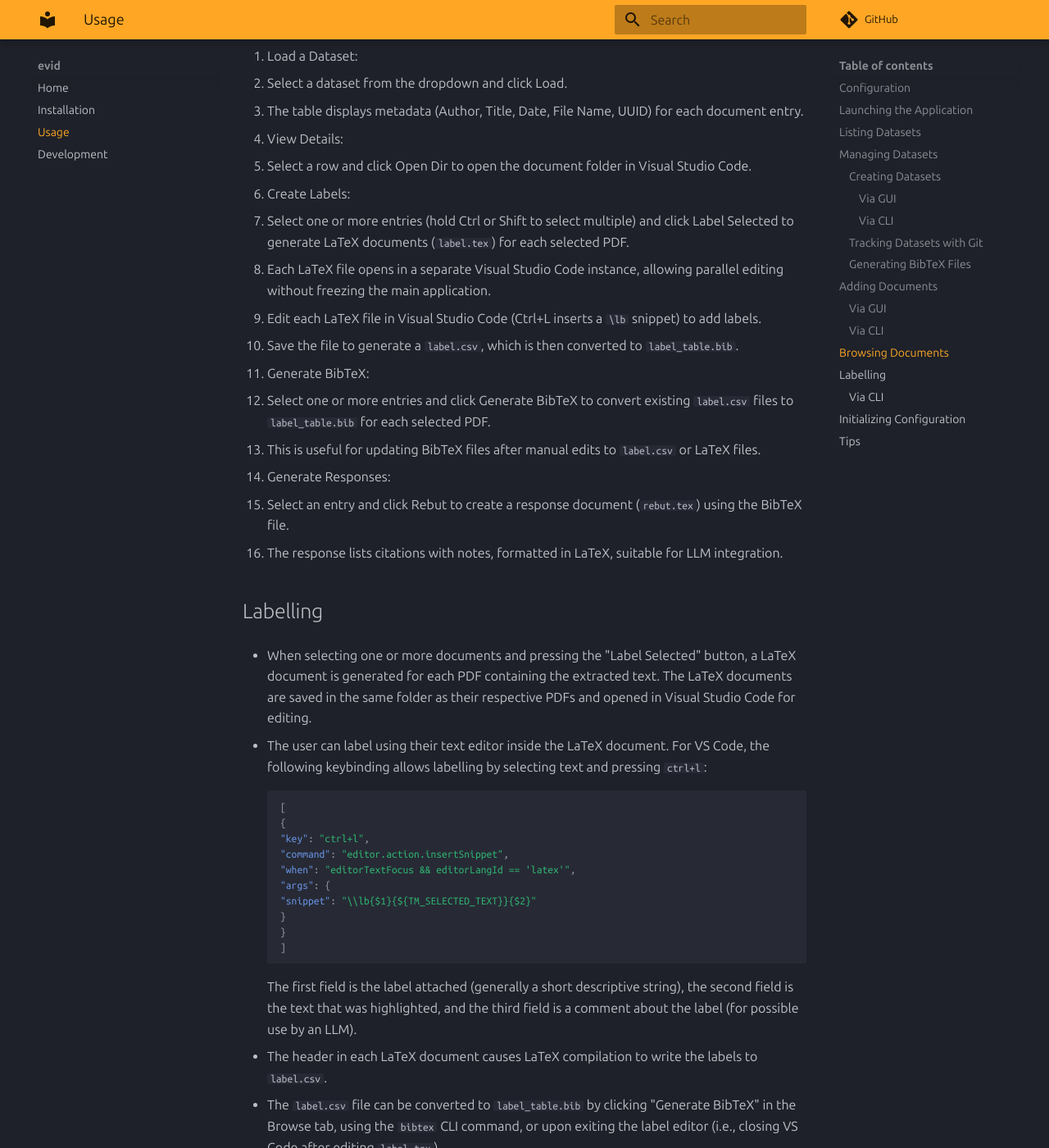
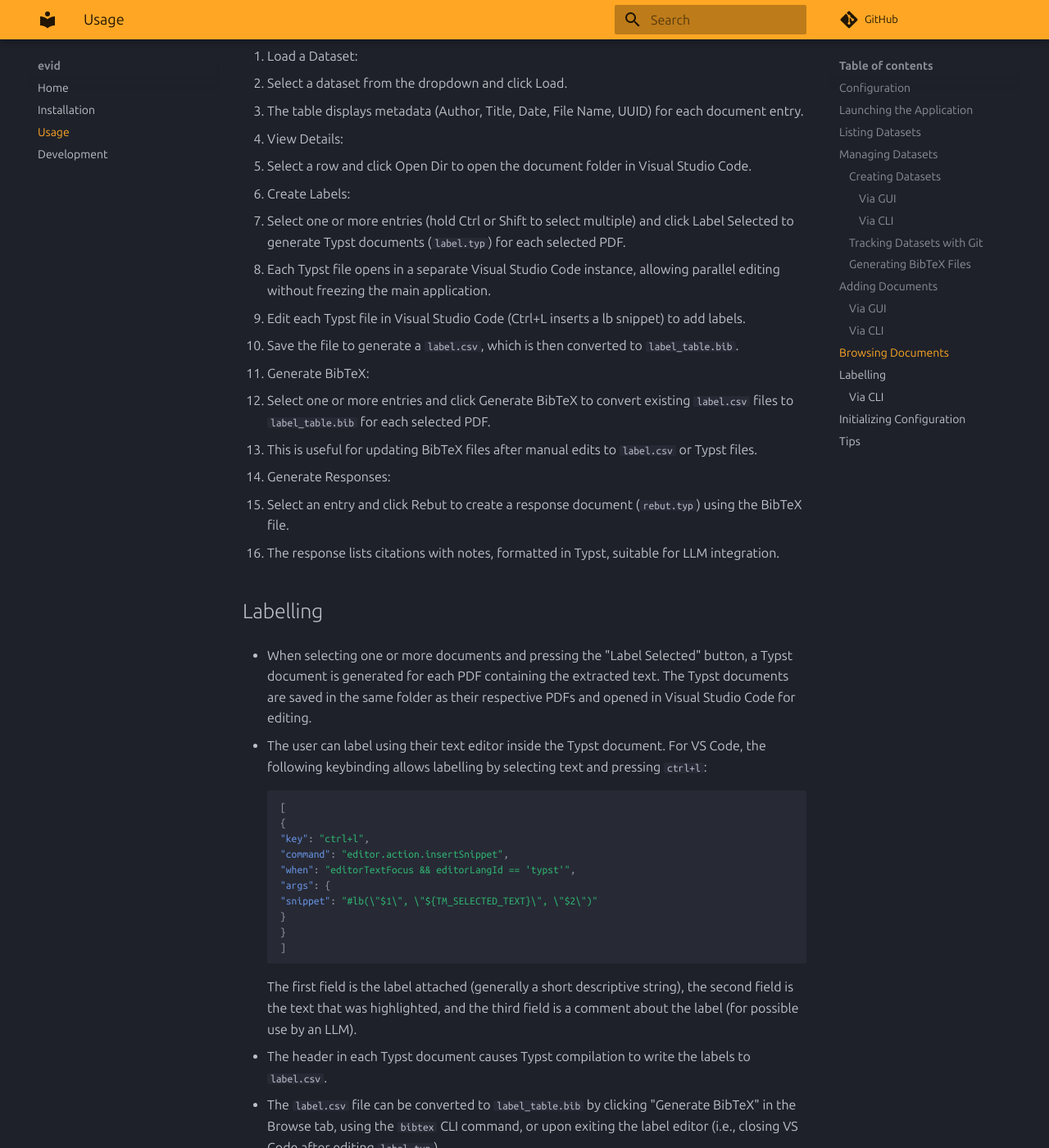
Before and after one commit to evidlabel/evid, an MkDocs documentation site: the page built from docs/usage.md, in a window 1280 px wide and 1400 px high, scrolled down 3319 px. Shown: the whole window at 82% size. Built offline with MkDocs 1.6.1 and Material for MkDocs 9.7.7, drawn with Linux system fonts in a browser that asks for light colours; comment, search, counter and statistics services are not loaded; some of the changed text lies outside the part shown.

Commit message:
Updated to replace LaTeX references with Typst in usage.md

````diff
--- a/docs/usage.md
+++ b/docs/usage.md
@@ -64,7 +64,7 @@ To enable Git version control for a dataset, use:
 evid set track [<dataset_name>] [-d|--directory <custom_dir>]
 ```
 
-If no dataset name is provided, the CLI will prompt you to select an existing dataset. This command initializes a Git repository in the dataset's top-level directory with a `.gitignore` file that tracks only `label.csv`, `label_table.bib`, `*.tex`, `info.yml`, and `*.pdf` files, ignoring others (e.g., LaTeX byproducts like `label.pdf`). If the dataset is already a Git repository, the command will fail with an error message.
+If no dataset name is provided, the CLI will prompt you to select an existing dataset. This command initializes a Git repository in the dataset's top-level directory with a `.gitignore` file that tracks only `label.csv`, `label_table.bib`, `*.typ`, `info.yml`, and `*.pdf` files, ignoring others (e.g., Typst byproducts like `label.pdf`). If the dataset is already a Git repository, the command will fail with an error message.
 
 ### Generating BibTeX Files
 
@@ -135,41 +135,41 @@ Use the Browse tab in the GUI to view and manage existing documents.
 - Select a row and click Open Dir to open the document folder in Visual Studio Code.
 
 3. Create Labels:
-- Select one or more entries (hold Ctrl or Shift to select multiple) and click Label Selected to generate LaTeX documents (`label.tex`) for each selected PDF.
-- Each LaTeX file opens in a separate Visual Studio Code instance, allowing parallel editing without freezing the main application.
-- Edit each LaTeX file in Visual Studio Code (Ctrl+L inserts a `\lb` snippet) to add labels.
+- Select one or more entries (hold Ctrl or Shift to select multiple) and click Label Selected to generate Typst documents (`label.typ`) for each selected PDF.
+- Each Typst file opens in a separate Visual Studio Code instance, allowing parallel editing without freezing the main application.
+- Edit each Typst file in Visual Studio Code (Ctrl+L inserts a lb snippet) to add labels.
 - Save the file to generate a `label.csv`, which is then converted to `label_table.bib`.
 
 4. Generate BibTeX:
 - Select one or more entries and click Generate BibTeX to convert existing `label.csv` files to `label_table.bib` for each selected PDF.
-- This is useful for updating BibTeX files after manual edits to `label.csv` or LaTeX files.
+- This is useful for updating BibTeX files after manual edits to `label.csv` or Typst files.
 
 5. Generate Responses:
-- Select an entry and click Rebut to create a response document (`rebut.tex`) using the BibTeX file.
-- The response lists citations with notes, formatted in LaTeX, suitable for LLM integration.
+- Select an entry and click Rebut to create a response document (`rebut.typ`) using the BibTeX file.
+- The response lists citations with notes, formatted in Typst, suitable for LLM integration.
 
 ## Labelling
 
-- When selecting one or more documents and pressing the "Label Selected" button, a LaTeX document is generated for each PDF containing the extracted text.
-The LaTeX documents are saved in the same folder as their respective PDFs and opened in Visual Studio Code for editing.
+- When selecting one or more documents and pressing the "Label Selected" button, a Typst document is generated for each PDF containing the extracted text.
+The Typst documents are saved in the same folder as their respective PDFs and opened in Visual Studio Code for editing.
 
-- The user can label using their text editor inside the LaTeX document. For VS Code, the following keybinding allows labelling by selecting text and pressing `ctrl+l`:
+- The user can label using their text editor inside the Typst document. For VS Code, the following keybinding allows labelling by selecting text and pressing `ctrl+l`:
 ```json
 [
 {
 "key": "ctrl+l",
 "command": "editor.action.insertSnippet",
-"when": "editorTextFocus && editorLangId == 'latex'",
+"when": "editorTextFocus && editorLangId == 'typst'",
 "args": {
-"snippet": "\\lb{$1}{${TM_SELECTED_TEXT}}{$2}"
+"snippet": "#lb(\"$1\", \"${TM_SELECTED_TEXT}\", \"$2\")"
 }
 }
 ]
 ```
 The first field is the label attached (generally a short descriptive string), the second field is the text that was highlighted, and the third field is a comment about the label (for possible use by an LLM).
 
-- The header in each LaTeX document causes LaTeX compilation to write the labels to `label.csv`.
-- The `label.csv` file can be converted to `label_table.bib` by clicking "Generate BibTeX" in the Browse tab, using the `bibtex` CLI command, or upon exiting the label editor (i.e., closing VS Code after editing `label.tex`).
+- The header in each Typst document causes Typst compilation to write the labels to `label.csv`.
+- The `label.csv` file can be converted to `label_table.bib` by clicking "Generate BibTeX" in the Browse tab, using the `bibtex` CLI command, or upon exiting the label editor (i.e., closing VS Code after editing `label.typ`).
 - The `label_table.bib` files for each PDF can be concatenated and used to formulate a rebuttal.
 - Note that the first 4 characters of the PDF's UUID are used as a prefix for the BibTeX label, ensuring labels only need to be unique within the same PDF, not across all PDFs in the dataset.
 
@@ -196,9 +196,9 @@ This command creates or updates `~/.evidrc` by adding missing fields from the de
 ## Tips
 
 - **Date Extraction**: `evid` automatically extracts dates from PDFs in various formats (e.g., "12/01/2023", "15. januar 2024").
-- **LaTeX Setup**: Ensure a LaTeX distribution is installed for label and response generation.
-- **VS Code Integration**: Use the provided `.vscode/keybindings.json` for a Ctrl+L shortcut in LaTeX files.
-- **Git Tracking**: After tracking a dataset with `evid set track`, use standard Git commands (`git add`, `git commit`, etc.) to manage changes to tracked files (`label.csv`, `label_table.bib`, `*.tex`, `info.yml`, `*.pdf`).
+- **Typst Setup**: Ensure Typst is installed for label and response generation.
+- **VS Code Integration**: Use the provided `.vscode/keybindings.json` for a Ctrl+L shortcut in Typst files.
+- **Git Tracking**: After tracking a dataset with `evid set track`, use standard Git commands (`git add`, `git commit`, etc.) to manage changes to tracked files (`label.csv`, `label_table.bib`, `*.typ`, `info.yml`, `*.pdf`).
 - **Custom Directory**: Use the `-d` or `--directory` option with CLI commands to work with datasets in a non-default location (e.g., `evid list -d ~/my_evid_db`).
 
 For development details, see the [Development](development.md) section.
````
